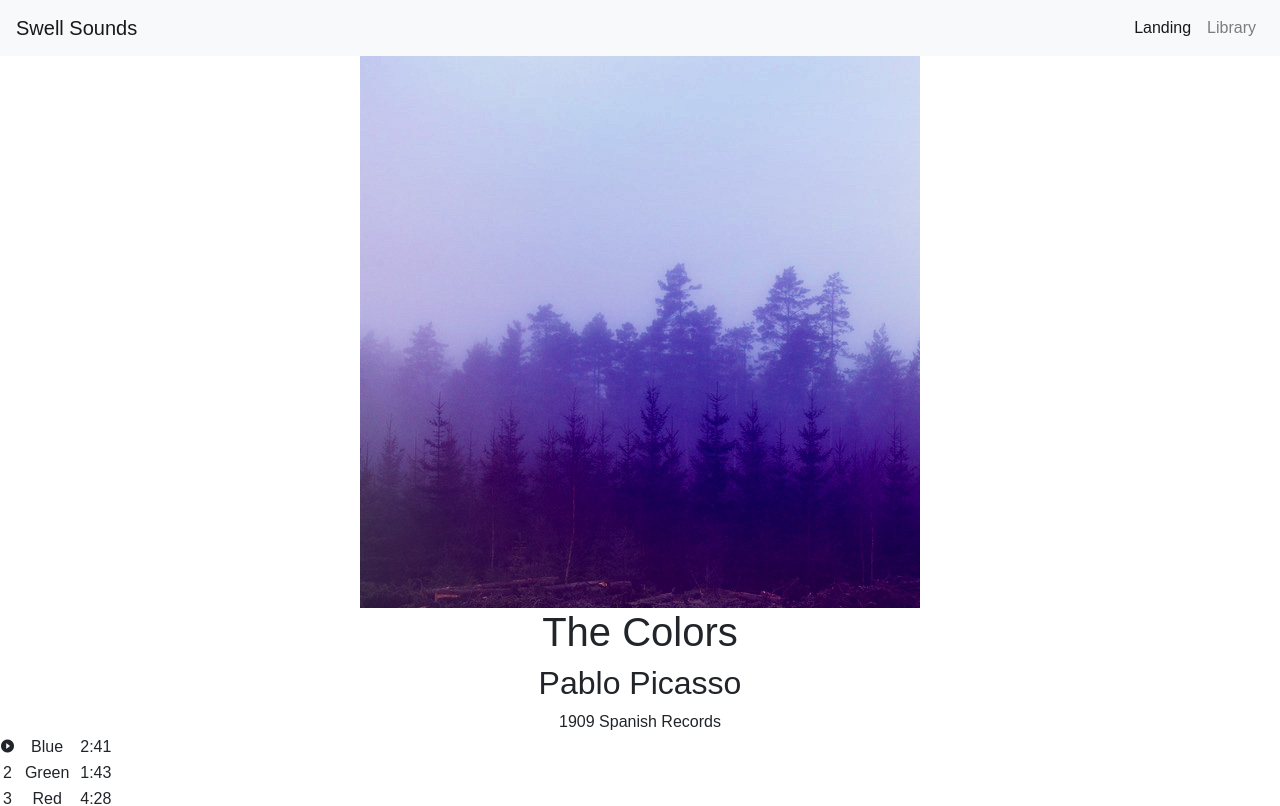
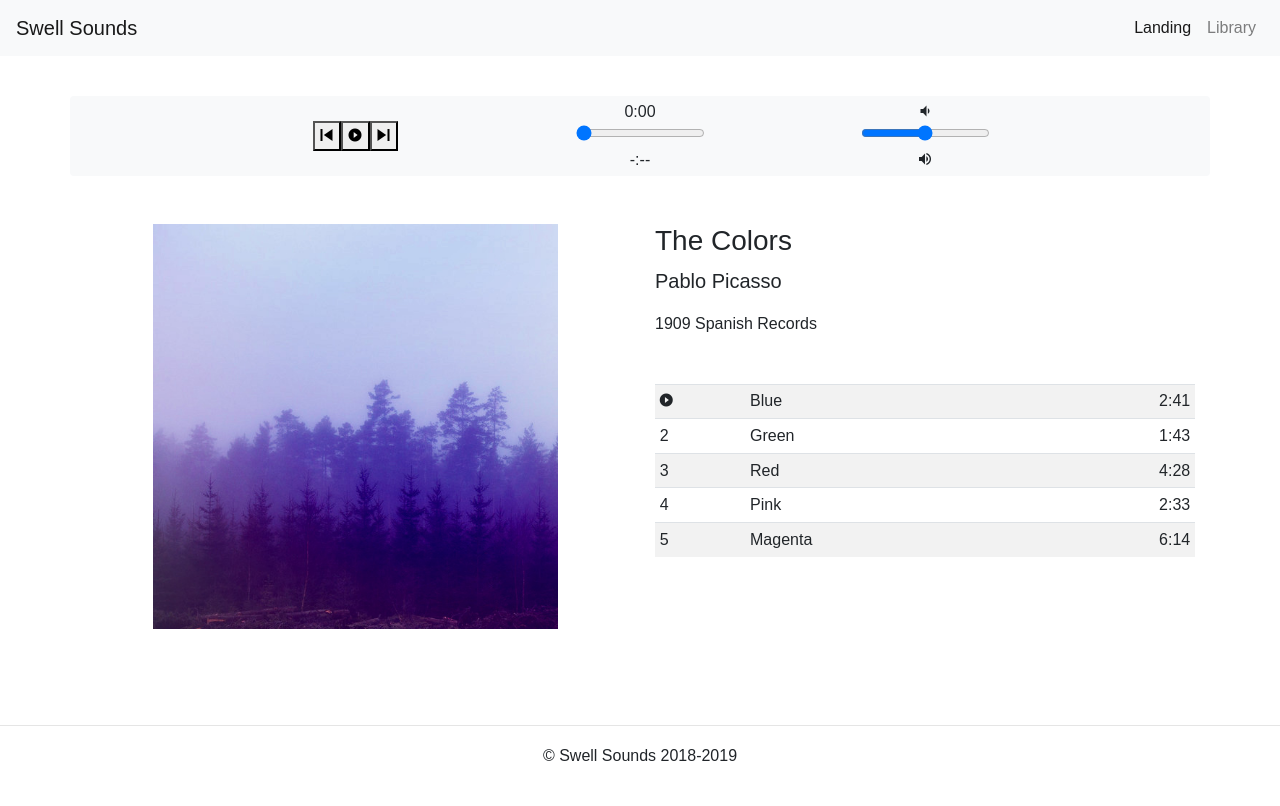
Before and after one commit to madhumurthy16/bloc-jams-react, a React (Create React App) app: page /album/the-colors in a window 1280 px wide. Shown: the top 806 px of the page. Built offline with nearby package versions, Linux system fonts and the light colour scheme.

Commit message:
Assignment 10 completed

```diff
--- a/src/components/Album.css
+++ b/src/components/Album.css
@@ -0,0 +1,3 @@
+#album-cover-art {
+	height: 200px;
+}
--- a/src/components/Album.js
+++ b/src/components/Album.js
@@ -142,19 +142,36 @@ class Album extends Component {
 
 	render() {
 		return (
-			<section className="album">
+			<section className="album py-5">
 
-				<section id="album-info">
-					<img id="album-cover-art" src={this.state.album.albumCover} alt={this.state.album.albumTitle} />
+					<PlayerBar
+					currentSong={this.state.currentSong}
+					isPlaying={this.state.isPlaying}
+					currentTime={this.audioElement.currentTime}
+					duration={this.audioElement.duration}
+					volume={this.audioElement.volume}
+					handleSongClick={() => this.handleSongClick(this.state.currentSong)}
+					handlePrevClick={() => this.handlePrevClick()}
+					handleNextClick={() => this.handleNextClick()}
+					handleTimeChange={(e) => this.handleTimeChange(e)}
+					handleVolumeChange={(e) => this.handleVolumeChange(e)}
+					formatTime = { (timeInSecs) => this.formatTime(timeInSecs) }/>
+
+				<section id="album-details">
+					<div className="container py-5">
+						<div className="row justify-content-start">
+							<div className="col-md-6">
+								<img className="fluid-image w-75" id="album-cover-art" src={this.state.album.albumCover} alt={this.state.album.albumTitle} />
+
+							</div>
+							<div className="col-md-6 text-left">
 							<div className="album-details">
-						<h1 id="album-title">{this.state.album.title}</h1>
-						<h2 className="artist">{this.state.album.artist}</h2>
+									<h1 className="h3" id="album-title">{this.state.album.title}</h1>
+									<p className="artist lead">{this.state.album.artist}</p>
 									<div id="release-info">{this.state.album.releaseInfo}</div>
 								</div>
-				</section>
-
-
-				<table id="song-list">
+								<div className="table-responsive py-5">
+									<table className="table table-striped table-sm" id="song-list">
 										<colgroup>
 											<col id="song-number-column" />
 											<col id="song-title-column" />
@@ -170,25 +187,17 @@ class Album extends Component {
 														onMouseLeave={() => this.setState({isHovered:true})} >
 														<td>{this.playPauseButtonHandler(song, index)}</td>
 														<td>{song.title}</td>
-									<td>{this.formatTime(song.duration)}</td>
+														<td className="text-right">{this.formatTime(song.duration)}</td>
 													</tr>
 												)
 											}
 										</tbody>
 									</table>
-
-				<PlayerBar
-				currentSong={this.state.currentSong}
-				isPlaying={this.state.isPlaying}
-				currentTime={this.audioElement.currentTime}
-				duration={this.audioElement.duration}
-				volume={this.audioElement.volume}
-				handleSongClick={() => this.handleSongClick(this.state.currentSong)}
-				handlePrevClick={() => this.handlePrevClick()}
-				handleNextClick={() => this.handleNextClick()}
-				handleTimeChange={(e) => this.handleTimeChange(e)}
-				handleVolumeChange={(e) => this.handleVolumeChange(e)}
-				formatTime = { (timeInSecs) => this.formatTime(timeInSecs) }/>
+								</div>
+							</div>
+						</div>
+					</div>
+				</section>
 
 			</section>
 		);
--- a/src/components/PlayerBar.js
+++ b/src/components/PlayerBar.js
@@ -5,6 +5,9 @@ class PlayerBar extends Component {
 	render() {
 		return (
 			<section className="player-bar">
+				<div className="container  py-1 bg-light rounded">
+					<div className="row justify-content-md-center align-items-center">
+						<div className="col-md-3">
 							<section id="buttons">
 								<button id="previous" onClick={this.props.handlePrevClick}>
 									<span className="icon ion-md-skip-backward"></span>
@@ -16,6 +19,8 @@ class PlayerBar extends Component {
 									<span className="icon ion-md-skip-forward"></span>
 								</button>
 							</section>
+						</div>
+						<div className="col-md-3">
 							<section id="time-control">
 								<div className="current-time">{this.props.formatTime(this.props.currentTime)}</div>
 								<input
@@ -28,6 +33,9 @@ class PlayerBar extends Component {
 									onChange={this.props.handleTimeChange} />
 								<div className="total-time">{this.props.formatTime(this.props.duration)}</div>
 							</section>
+						</div>
+
+						<div className="col-md-3">
 							<section id="volume-control">
 								<div className="icon ion-md-volume-low"></div>
 								<input
@@ -40,6 +48,9 @@ class PlayerBar extends Component {
 									onChange={this.props.handleVolumeChange} />
 								<div className="icon ion-md-volume-high"></div>
 							</section>
+						</div>
+					</div>
+				</div>
 			</section>
 		);
 	}
--- a/src/index.css
+++ b/src/index.css
@@ -4,9 +4,14 @@ body {
   font-family: sans-serif;
 }
 
-a, a:hover {
+a {
 	text-decoration: none;
 	color: #333;
+}
+
+a:hover {
+	color: #1f8884;
+	text-decoration: none;
 }
 
 #footer {
```
Also changed, not shown: public/assets/images/ocean-swell.png (added), public/assets/images/oceanSwell.jpeg (added). Lines whose indentation alone changed are shown as unchanged.
